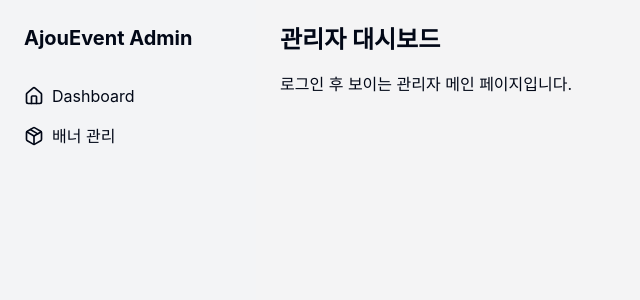
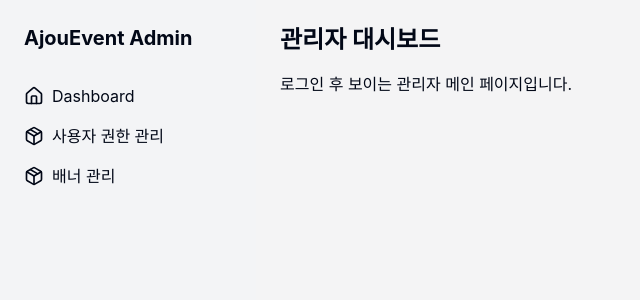
Before and after one commit to AjouEvent/AjouEvent_Admin_FE, a React (Vite) app: page /admin in a window 1280 px wide. Shown: the top 300 px of the page, without its empty margins (0-640 px from the left). Built offline with nearby package versions, Linux system fonts and the light colour scheme.

Commit message:
[AJO-21(25)_사이드바 구현 및 배너페이지 연결 구현

```diff
--- a/src/App.jsx
+++ b/src/App.jsx
@@ -2,14 +2,14 @@ import { BrowserRouter as Router, Routes, Route } from 'react-router-dom'
 import { AuthForm } from '@/components/auth-form'
 import LoginPage from "@/pages/LoginPage.jsx";
 import MainPage from "@/pages/Mainpage.jsx";
-// import { AuthorityPage } from '@/pages/AuthorityPage'
-
+import BannerManagePage from "@/pages/BannerManagePage.jsx";
 function App() {
     return (
         <Router>
             <Routes>
                 <Route path="/" element={<LoginPage />} />
-                {<Route path="/admin" element={<MainPage />} />}
+                <Route path="/admin" element={<MainPage />} />
+                <Route path="/admin/banner-manage" element={<BannerManagePage />} />
             </Routes>
         </Router>
     )
--- a/src/components/layout/Sidebar.jsx
+++ b/src/components/layout/Sidebar.jsx
@@ -1,20 +1,29 @@
 // src/components/layout/Sidebar.jsx
 import { Home, Package } from "lucide-react"  // 아이콘 사용을 위한 import
+import { Link } from "react-router-dom";
 
 export default function Sidebar() {
     return (
         <aside className="w-64 h-screen bg-gray-100 dark:bg-gray-900 p-6">
             <h2 className="text-xl font-bold mb-8">AjouEvent Admin</h2>
             <nav className="flex flex-col gap-4">
-                {/* 각 링크는 react-router-dom과 연결될 예정 */}
-                <a href="/admin" className="flex items-center gap-2 hover:underline">
+
+                {/* 대시보드 */}
+                <Link to="/admin" className="flex items-center gap-2 hover:underline">
                     <Home className="h-5 w-5" />
                     Dashboard
-                </a>
-                <a href="/admin/banner" className="flex items-center gap-2 hover:underline">
+                </Link>
+                {/* 사용자 권한 관리 */}
+                <Link to="/admin/banner" className="flex items-center gap-2 hover:underline">
+                    <Package className="h-5 w-5" />
+                    사용자 권한 관리
+                </Link>
+                {/* 배너 관리 */}
+                <Link to="/admin/banner-manage" className="flex items-center gap-2 hover:underline">
                     <Package className="h-5 w-5" />
                     배너 관리
-                </a>
+                </Link>
+
             </nav>
         </aside>
     )
--- /dev/null
+++ b/src/pages/BannerManagePage.jsx
@@ -0,0 +1,7 @@
+// src/pages/BannerManagePage.jsx
+
+function BannerManagePage() {
+    return <div>배너 관리 페이지입니다</div>;
+}
+
+export default BannerManagePage;  // ✅ 이 줄이 반드시 필요합니다
```
